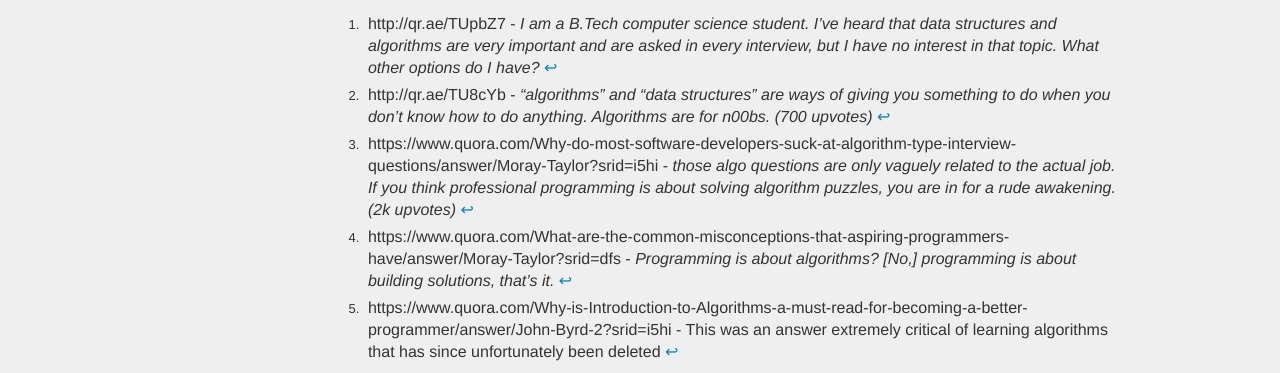
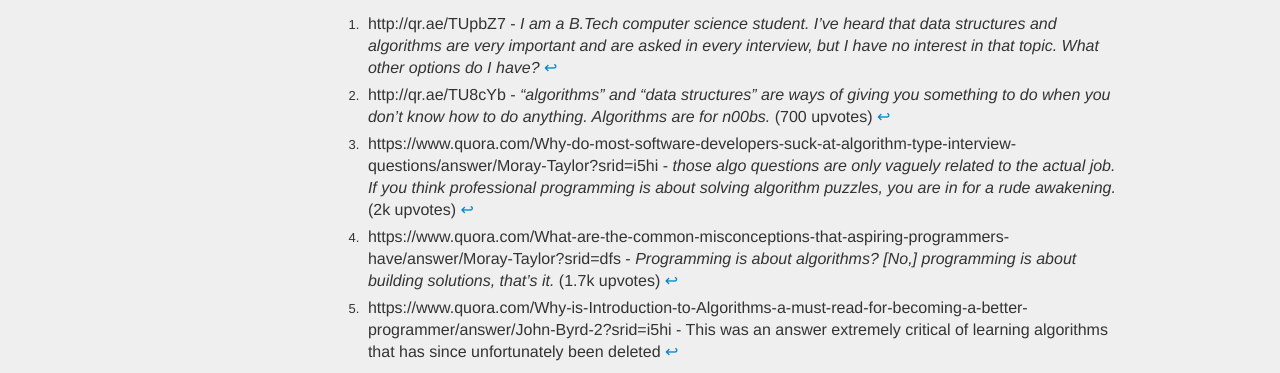
Before and after one commit to etruong42/etruong42.github.com, a Jekyll site: the page built from _posts/2018-07-13-My-Art-to-Studying-Algorithms.md, in a window 1280 px wide. Shown: the part 1647-2020 px from the top of the page. Built offline with Jekyll 4.4.1, drawn with Linux system fonts in a browser that asks for light colours; Markdown is read by kramdown in place of the engine named in the settings; comment, search, counter and statistics services are not loaded.

Commit message:
Studying algorithms edits

```diff
--- a/_posts/2018-07-13-My-Art-to-Studying-Algorithms.md
+++ b/_posts/2018-07-13-My-Art-to-Studying-Algorithms.md
@@ -58,7 +58,7 @@
  - **Learn from others** who are demonstrating the skills you are trying to learn.
 
 [^1]: http://qr.ae/TUpbZ7 - *I am a B.Tech computer science student. I've heard that data structures and algorithms are very important and are asked in every interview, but I have no interest in that topic. What other options do I have?*
-[^2]: http://qr.ae/TU8cYb - *“algorithms” and “data structures” are ways of giving you something to do when you don’t know how to do anything. Algorithms are for n00bs. (700 upvotes)*
-[^3]: https://www.quora.com/Why-do-most-software-developers-suck-at-algorithm-type-interview-questions/answer/Moray-Taylor?srid=i5hi - *those algo questions are only vaguely related to the actual job. If you think professional programming is about solving algorithm puzzles, you are in for a rude awakening. (2k upvotes)*
-[^4]: https://www.quora.com/What-are-the-common-misconceptions-that-aspiring-programmers-have/answer/Moray-Taylor?srid=dfs - *Programming is about algorithms? [No,] programming is about building solutions, that’s it.*
+[^2]: http://qr.ae/TU8cYb - *“algorithms” and “data structures” are ways of giving you something to do when you don’t know how to do anything. Algorithms are for n00bs.* (700 upvotes)
+[^3]: https://www.quora.com/Why-do-most-software-developers-suck-at-algorithm-type-interview-questions/answer/Moray-Taylor?srid=i5hi - *those algo questions are only vaguely related to the actual job. If you think professional programming is about solving algorithm puzzles, you are in for a rude awakening.* (2k upvotes)
+[^4]: https://www.quora.com/What-are-the-common-misconceptions-that-aspiring-programmers-have/answer/Moray-Taylor?srid=dfs - *Programming is about algorithms? [No,] programming is about building solutions, that’s it.* (1.7k upvotes)
 [^5]: https://www.quora.com/Why-is-Introduction-to-Algorithms-a-must-read-for-becoming-a-better-programmer/answer/John-Byrd-2?srid=i5hi - This was an answer extremely critical of learning algorithms that has since unfortunately been deleted
```
